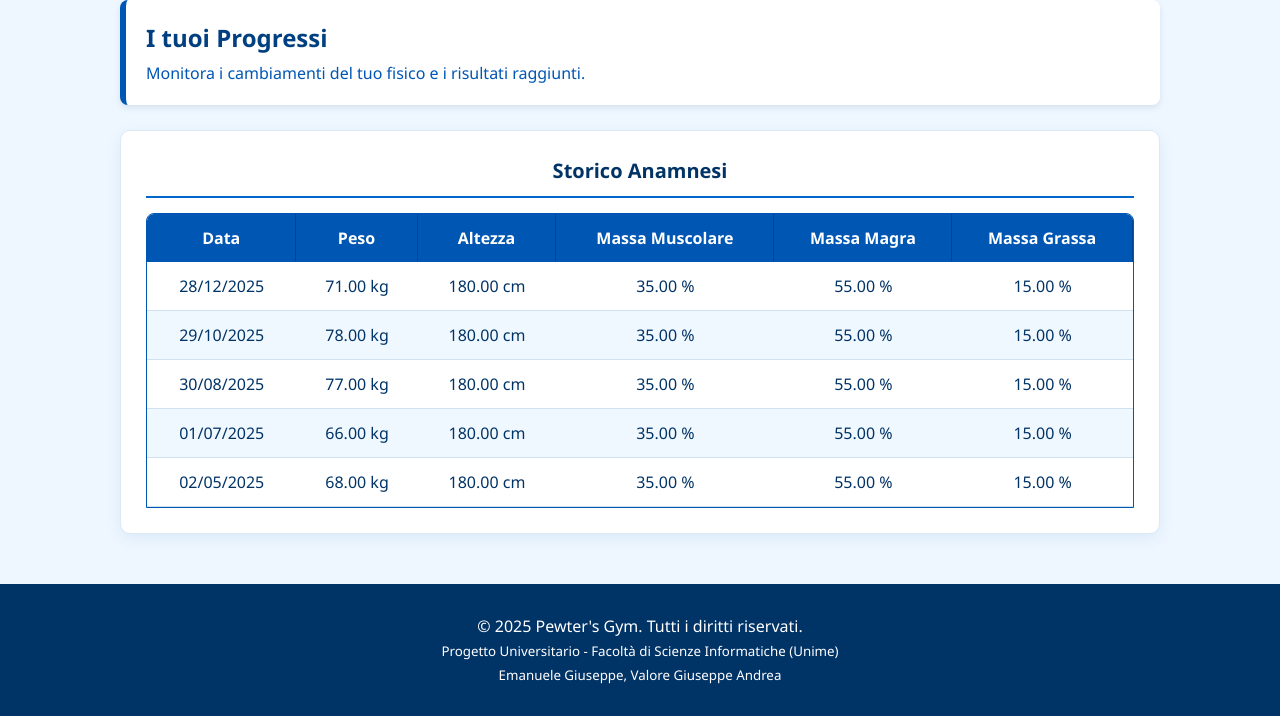
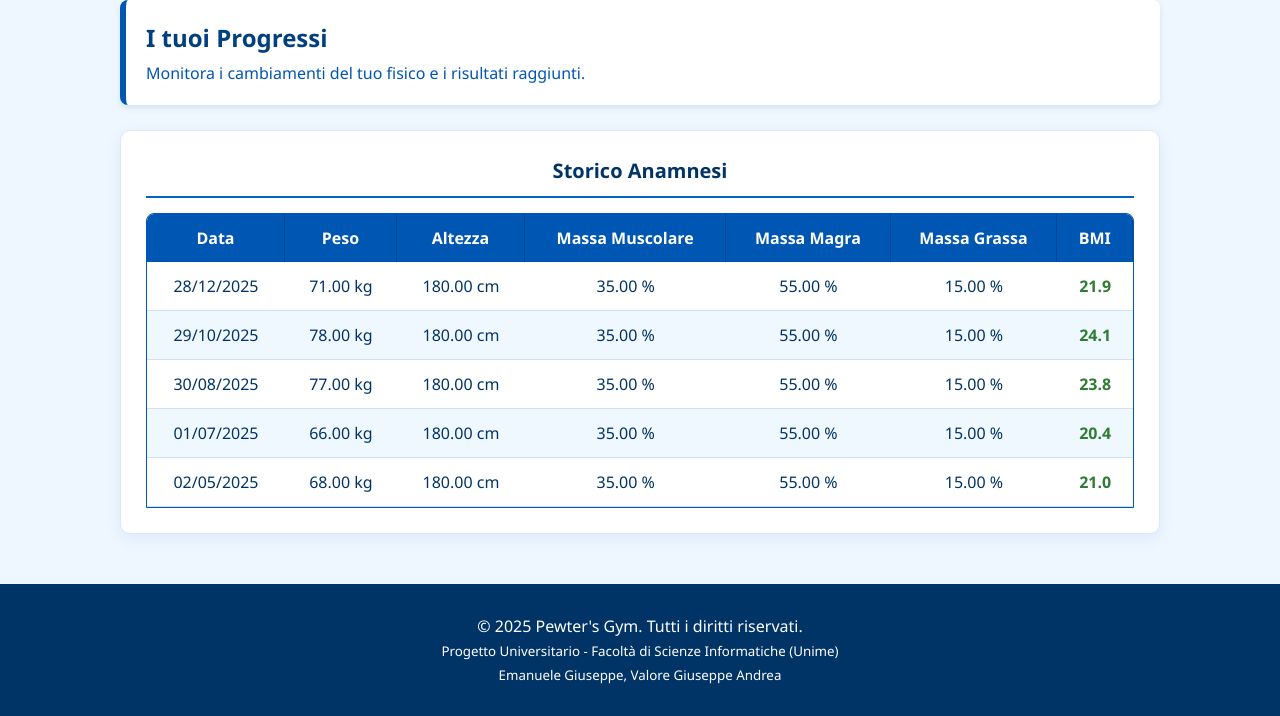
Before and after one commit to giusemanu/palestra, a PHP site: page /utente/progressi.php in a window 1280 px wide. Shown: the part 86-802 px from the top of the page. Run offline with PHP 8.4, Linux system fonts and the light colour scheme; a user stored in the database is signed in; data comes from the database, SQL or seed files in the repository.

Commit message:
Add files via upload

```diff
--- a/website/palestra/assets/css/style.css
+++ b/website/palestra/assets/css/style.css
@@ -377,3 +377,29 @@ td, th {
     float: right;
     font-size: 20px;
 }
+
+/* --- Stili per la colonna BMI --- */
+
+/* Sottopeso - Giallo/Arancio (attenzione) */
+.bmi-sottopeso {
+    color: #fbc02d;
+    font-weight: 600;
+}
+
+/* Normopeso - Verde (stato ottimale) */
+.bmi-normopeso {
+    color: #2e7d32;
+    font-weight: 600;
+}
+
+/* Sovrappeso - Arancione (attenzione) */
+.bmi-sovrappeso {
+    color: #ef6c00;
+    font-weight: 600;
+}
+
+/* Obesità - Rosso (allerta) */
+.bmi-obesita {
+    color: #c62828;
+    font-weight: 700; /* Leggermente più spesso per risaltare */
+}
--- a/website/palestra/utente/progressi.php
+++ b/website/palestra/utente/progressi.php
@@ -39,6 +39,7 @@
                         <th>Massa Muscolare</th>
                         <th>Massa Magra</th>
                         <th>Massa Grassa</th>
+                        <th>BMI</th>
                     </tr>
                 </thead>
                 <tbody>
@@ -50,6 +51,19 @@
                             <td><?=htmlspecialchars($row['massa_muscolare'])?> %</td>
                             <td><?=htmlspecialchars($row['massa_magra'])?> %</td>
                             <td><?=htmlspecialchars($row['massa_grassa'])?> %</td>
+                            <td class="text-nowrap">
+                                <?php
+                                    $bmi = ($row['altezza'] > 0) ? $row['peso'] / pow($row['altezza']/100, 2) : 0;
+                                    $classe = match(true) {
+                                        $bmi == 0    => '',
+                                        $bmi < 18.5  => 'bmi-sottopeso',
+                                        $bmi < 25    => 'bmi-normopeso',
+                                        $bmi < 30    => 'bmi-sovrappeso',
+                                        default      => 'bmi-obesita',
+                                    };
+                                ?>
+                                <span class="<?=$classe?>"><?=$bmi ? number_format($bmi, 1) : 'N/D'?></span>
+                            </td>
                         </tr>
                     <?php }?>
                 </tbody>
```
Also changed, not shown: website/palestra/coach/gestisci_anamnesi.php (+14 -0 lines).
